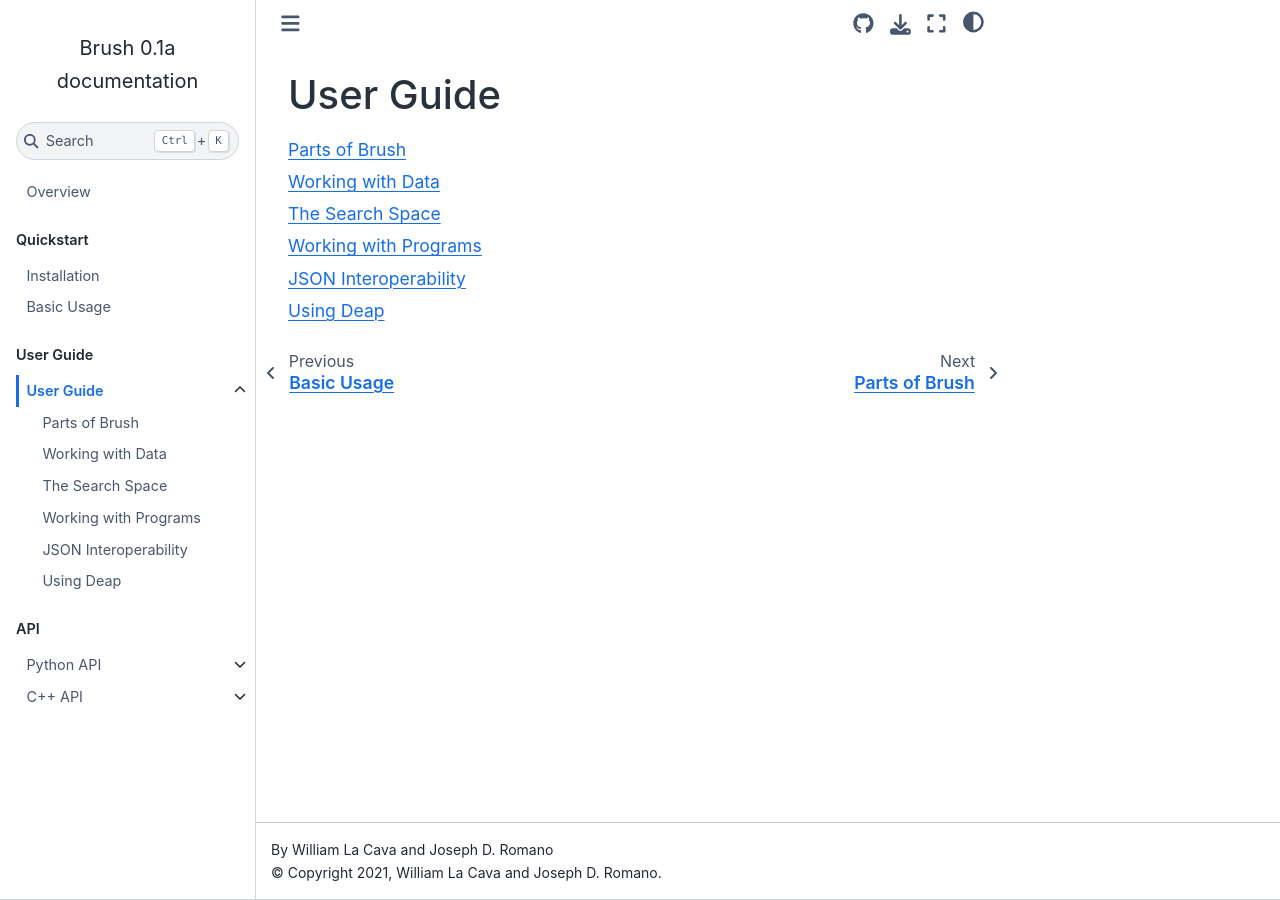
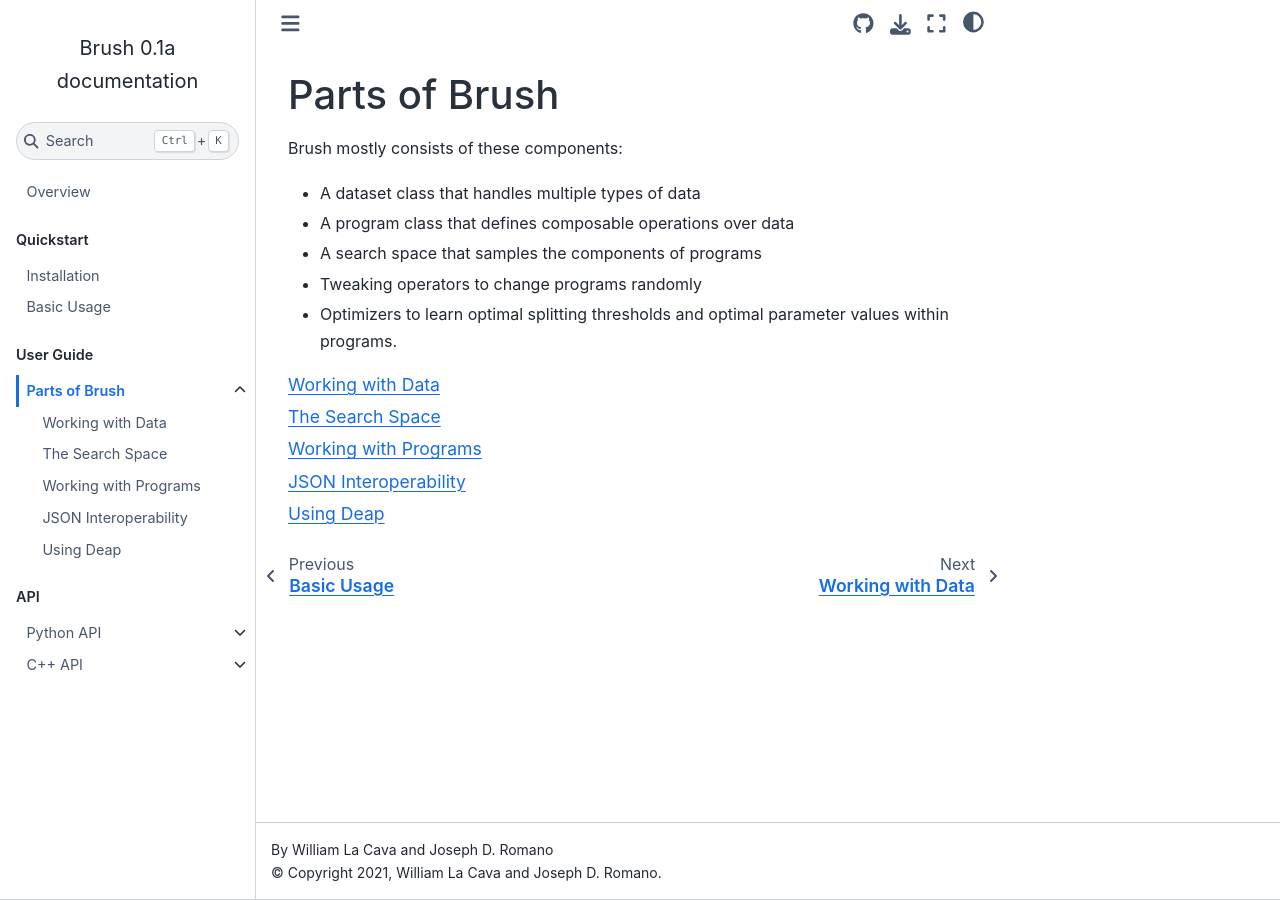
Before and after one commit to cavalab/brush, a Sphinx documentation site: the page built from docs/guide/index.md, in a window 1280 px wide. Built offline with Sphinx 7.4.7 and the Sphinx Book theme 1.1.4, drawn with Linux system fonts in a browser that asks for light colours; the version number is read from the project's files by our own code.

Commit message:
updates docs, adds github action workflow

````diff
--- a/docs/cpp_api/data.rst
+++ b/docs/cpp_api/data.rst
@@ -1,4 +1,4 @@
-The ``Brush::Data`` namespace
+Brush::Data
 =============================
 
 .. doxygenclass:: Brush::Data::Dataset
--- a/docs/guide/index.md
+++ b/docs/guide/index.md
@@ -1,7 +1,14 @@
-# User Guide
+# Parts of Brush
+
+Brush mostly consists of these components:
+
+- A dataset class that handles multiple types of data
+- A program class that defines composable operations over data
+- A search space that samples the components of programs
+- Tweaking operators to change programs randomly
+- Optimizers to learn optimal splitting thresholds and optimal parameter values within programs.
 
 ```{toctree}
-structure
 data
 search_space
 program
````
Also changed, not shown: 3 other files.
